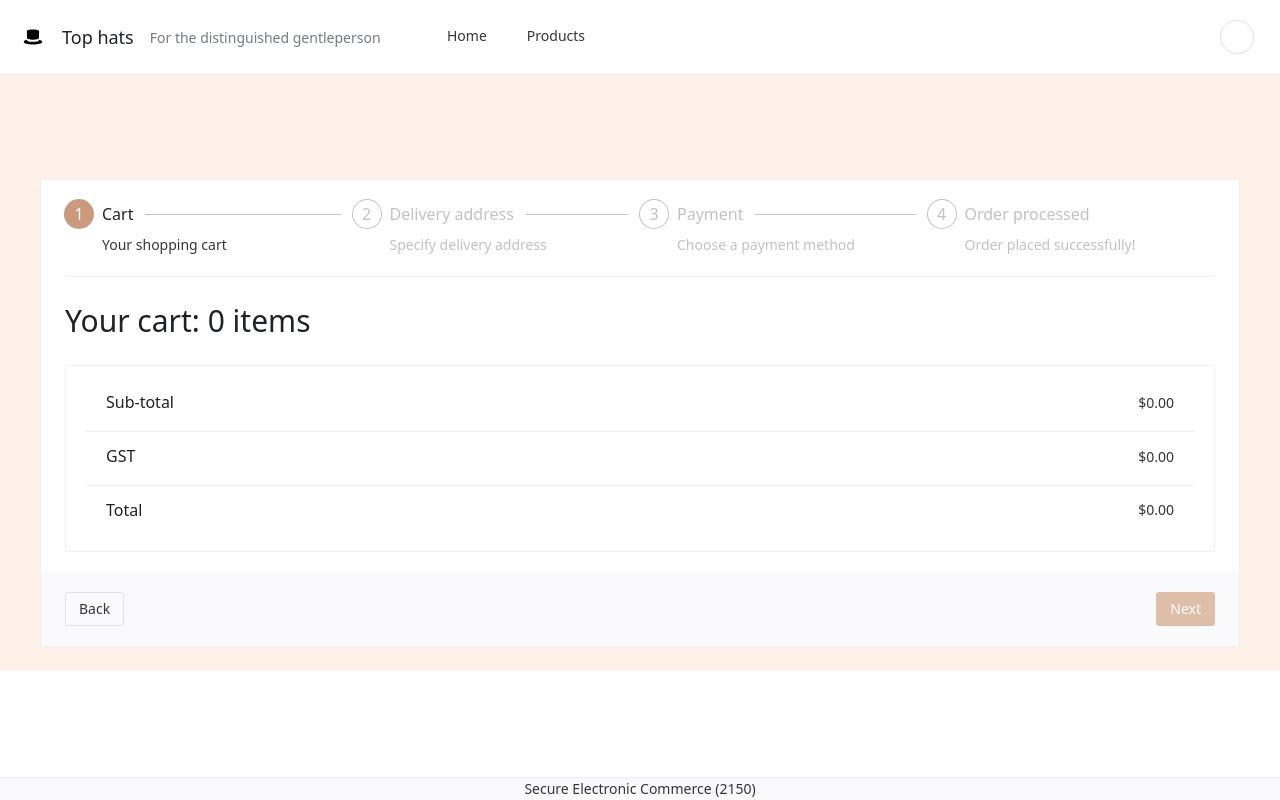
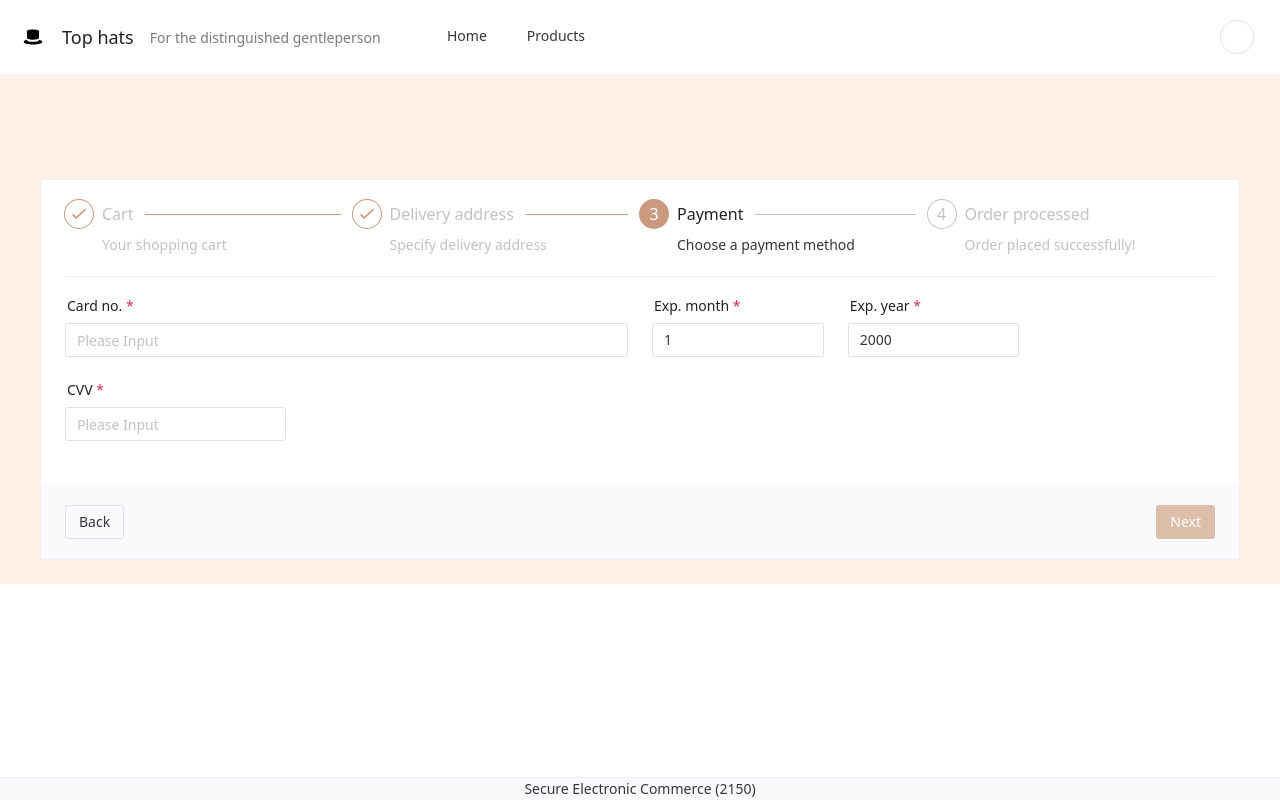
Before and after one commit to william-cohen/top-hats, a Vue app: page /#/checkout in a window 1280 px wide. Built offline with nearby package versions, Linux system fonts and the light colour scheme; some icons are missing; what mande would draw is missing.

Commit message:
Some input validation on payment

```diff
--- a/src/components/checkout/CheckoutPage.vue
+++ b/src/components/checkout/CheckoutPage.vue
@@ -24,7 +24,7 @@ export default defineComponent({
     const stepComponent = computed(() => stepComponents[current.value - 1])
     const stepValid = ref(false)
 
-    onMounted(() => (current.value = 1))
+    onMounted(() => (current.value = 3))
 
     const next = () => {
       if (!stepValid.value) return
--- a/src/components/checkout/steps/PaymentStep.vue
+++ b/src/components/checkout/steps/PaymentStep.vue
@@ -1,13 +1,183 @@
 <script lang="ts">
-import { defineComponent } from 'vue'
+import { defineComponent, ref } from 'vue'
+
+import {
+  NForm,
+  NGrid,
+  NFormItemGi,
+  NSpace,
+  NInput,
+  NInputNumber,
+  FormItemRule
+} from 'naive-ui'
+
+const luhnCheck = (val: string) => {
+  let checksum = 0 // running checksum total
+  let j = 1 // takes value of 1 or 2
+
+  // Process each digit one by one starting from the last
+  for (let i = val.length - 1; i >= 0; i--) {
+    let calc = 0
+    // Extract the next digit and multiply by 1 or 2 on alternative digits.
+    calc = Number(val.charAt(i)) * j
+
+    // If the result is in two digits add 1 to the checksum total
+    if (calc > 9) {
+      checksum = checksum + 1
+      calc = calc - 10
+    }
+
+    // Add the units element to the checksum total
+    checksum = checksum + calc
+
+    // Switch the value of j
+    if (j == 1) {
+      j = 2
+    } else {
+      j = 1
+    }
+  }
+
+  //Check if it is divisible by 10 or not.
+  return checksum % 10 == 0
+}
+
 export default defineComponent({
-  name: 'PaymentStep'
+  name: 'PaymentStep',
 
-  // props: {},
+  props: {
+    valid: {
+      required: true,
+      type: Boolean
+    }
+  },
 
-  // setup(props) {}
+  emits: {
+    'update:valid': (isValid: boolean) => typeof isValid === 'boolean'
+  },
+
+  components: { NForm, NSpace, NGrid, NFormItemGi, NInput, NInputNumber },
+
+  setup(_, context) {
+    const paymentModel = ref({
+      cardNumber: '',
+      expMonth: 1,
+      expYear: 2000,
+      cvv: ''
+    })
+
+    const paymentRules: Record<string, FormItemRule[]> = {
+      cardNumber: [
+        {
+          required: true,
+          message: 'A credit-card is required.',
+          trigger: ['input', 'blur']
+        },
+        {
+          message: 'This credit card no. is incomplete',
+          trigger: ['blur'],
+          validator(rule: unknown, value: unknown) {
+            if (!value) {
+              return new Error('A credit-card is required.')
+            }
+
+            if (typeof value !== 'string') {
+              return new Error('A credit-card is required.')
+            }
+
+            value.replaceAll(' ', '')
+
+            if (value.length < 16) {
+              return new Error('A credit-card is required.')
+            }
+
+            return true
+          }
+        },
+        {
+          message: 'Oops... this card no. does not look right',
+          trigger: ['blur'],
+          validator(rule: unknown, value: unknown) {
+            if (typeof value !== 'string') {
+              return new Error('A credit-card is required.')
+            }
+
+            value.replaceAll(' ', '')
+
+            if (isNaN(Number(value))) {
+              return new Error('Oops... this card no. does not look right')
+            }
+
+            if (!luhnCheck(value)) {
+              return new Error('Oops... this card no. does not look right')
+            }
+
+            return true
+          }
+        }
+      ],
+      expMonth: [
+        {
+          required: true,
+          message: 'Please enter a month',
+          trigger: ['input', 'blur']
+        }
+      ],
+      expYear: [
+        {
+          required: true,
+          message: 'A valid year is required',
+          trigger: ['input', 'blur']
+        }
+      ],
+      cvv: [
+        {
+          required: true,
+          message: 'A valid CVV is required',
+          trigger: ['input', 'blur']
+        }
+      ]
+    }
+
+    return {
+      paymentModel,
+      paymentRules
+    }
+  }
 })
 </script>
 <template>
-  <span>Payment step</span>
+  <n-form :model="paymentModel" ref="paymentRef" :rules="paymentRules">
+    <n-space justify="center">
+      <n-grid :cols="24" :x-gap="24">
+        <n-form-item-gi :span="12" path="cardNumber" label="Card no.">
+          <n-input
+            v-model:value="paymentModel.cardNumber"
+            @keydown.enter.prevent
+          />
+        </n-form-item-gi>
+        <n-form-item-gi :span="4" path="expMonth" label="Exp. month">
+          <n-input-number
+            :show-button="false"
+            v-model:value="paymentModel.expMonth"
+            @keydown.enter.prevent
+          />
+        </n-form-item-gi>
+        <n-form-item-gi :span="4" path="expYear" label="Exp. year">
+          <n-input-number
+            :show-button="false"
+            v-model:value="paymentModel.expYear"
+            @keydown.enter.prevent
+          />
+        </n-form-item-gi>
+        <n-form-item-gi :span="5" path="cvv" label="CVV">
+          <n-input-number
+            :show-button="false"
+            v-model:value="paymentModel.cvv"
+            @keydown.enter.prevent
+          />
+        </n-form-item-gi>
+      </n-grid>
+    </n-space>
+  </n-form>
 </template>
```
